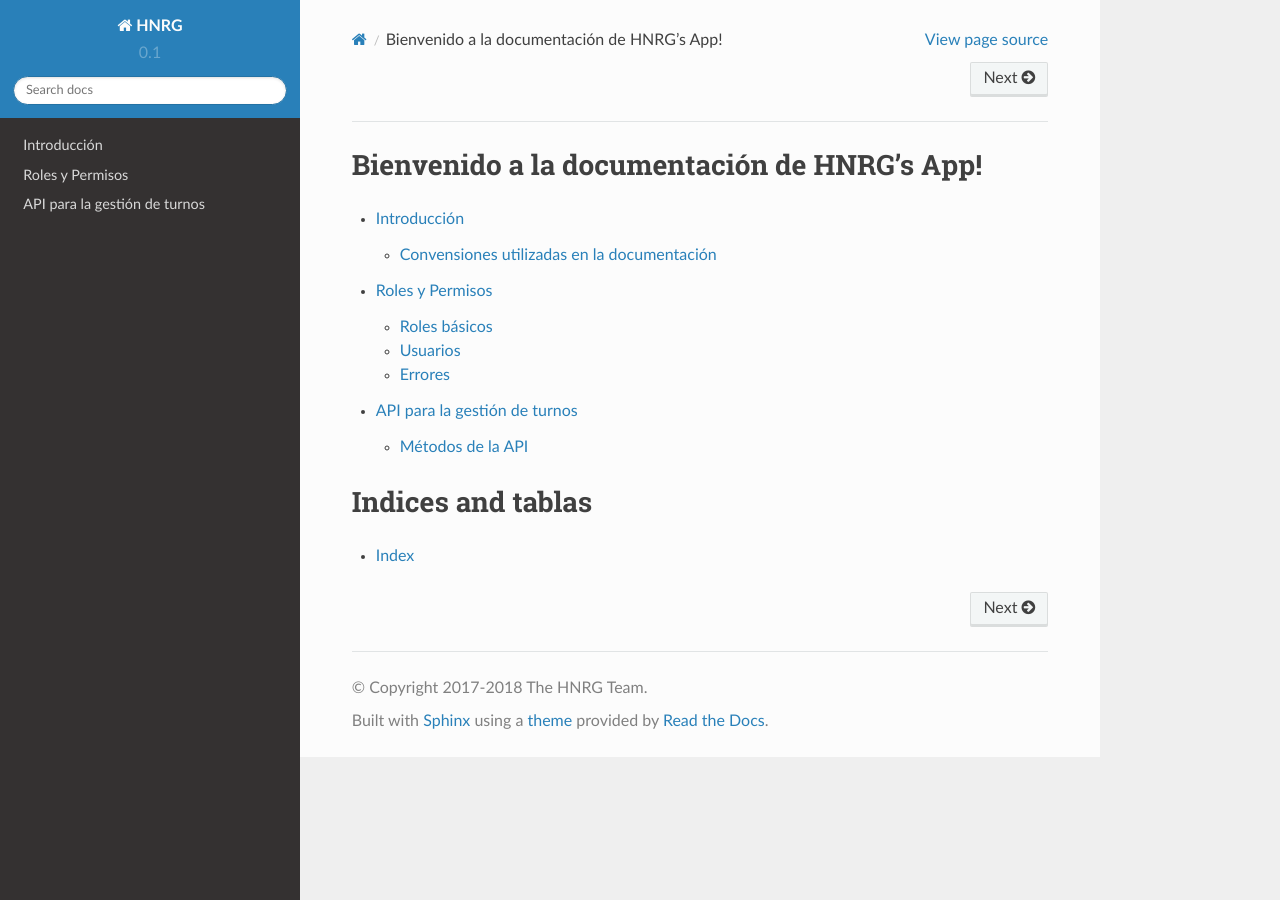
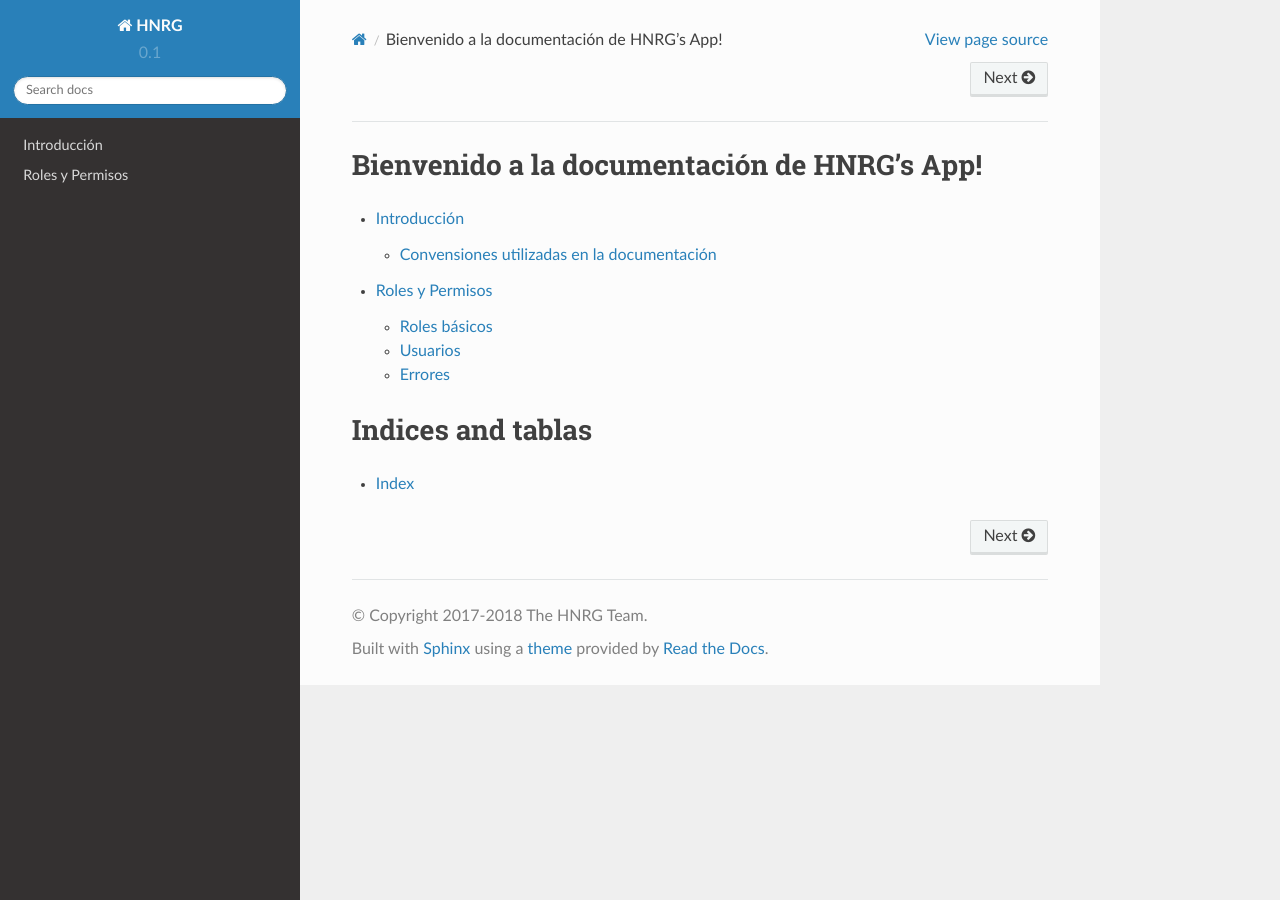
Before and after one commit to hnrg/docs, a Sphinx documentation site: the page built from docs/source/index.rst, in a window 1280 px wide. Built offline with Sphinx 7.4.7 and the Read the Docs theme 2.0.0, drawn with Linux system fonts in a browser that asks for light colours; formulas are drawn with MathJax 3; part of the change alters nothing that is shown.

Commit message:
Added docs

```diff
--- a/docs/source/index.rst
+++ b/docs/source/index.rst
@@ -11,7 +11,6 @@ Bienvenido a la documentación de HNRG's App!
 
    intro.rst
    roles.rst
-   turnos.rst
 
 Indices and tablas
 ==================
--- a/docs/source/turnos.rst
+++ /dev/null
@@ -1,144 +0,0 @@
-.. index:: API de turnos
-
-*****************************
-API para la gestión de turnos
-*****************************
-
-La app provee una interfaz para interactuar con el módulo de gestión
-de turnos del hospital.
-
-La API se encuentra en la URL :code:`grupo47.proyecto2017.linti.unlp.edu.ar/api/turnos`.
-
-.. index:: métodos API de turnos
-
-Métodos de la API
-=================
-
-A continuación se muestran los métodos disponibles en la API así como
-las consultas a ejecutar para probar el correcto funcionamiento de los
-mismos utilizando el comando :code:`curl` o :code:`wget`.
-
--   Obtener turnos para la fecha actual
-
-Permite obtener los turnos disponibles para la fecha actual.
-
-    GET /
-
-Respuesta correcta con turnos disponibles,
-
-    $ curl grupo74.proyecto2017.linti.unlp.edu.ar/api/turnos
-
-
-.. code-block::
-    HTTP/1.1 200 OK
-    {
-        "appointments": [
-            "10:00:00",
-            "13:30:00",
-            "14:00:00",
-            "15:30:00"
-        ]
-    }
-
--   Obtener turnos para la fecha dada
-
-Permite obtener los turnos disponibles para la fecha dada.
-
-    GET /:date
-
-Respuesta correcta con turnos disponibles,
-
-    $ curl grupo74.proyecto2017.linti.unlp.edu.ar/api/turnos/YYYY-MM-DD
-
-
-.. code-block::
-    HTTP/1.1 200 OK
-    {
-        "appointments": [
-            "10:00:00",
-            "13:30:00",
-            "14:00:00",
-            "15:30:00"
-        ]
-    }
-
-Respuesta erronea por fecha vencida,
-
-  $ curl grupo74.proyecto2017.linti.unlp.edu.ar/api/turnos/2017-MM-DD
-
-.. code-block::
-    HTTP/1.1 204 NO CONTENT
-
-Respuesta erronea por error genérico,
-
-  $ curl grupo74.proyecto2017.linti.unlp.edu.ar/api/turnos/una-frase
-
-.. code-block:: bash
-    HTTP/1.1 500 Internal Server Error
-
--   Reservar un turno
-
-Permite reservar un turno para una fecha y hora dada, para un nro de documento dado.
-
-    GET /turnos/:documentNumber/fecha/:date/hora/:time
-
-Donde:
-  - documentNumber: número de documento del paciente a atender.
-  - date: fecha del turno (se puede comprobar existencia en la ruta de :code:`turnos disponibles`)
-  - time: hora del turno (se puede comprobar existencia en la ruta de :code:`turnos disponibles`)
-
-Respuesta correcta con turno reservado,
-
-  $ curl grupo74.proyecto2017.linti.unlp.edu.ar/api/turnos/40000000/fecah/YYYY-MM-DD/hora/HH:mm
-
-.. code-block:: bash
-    HTTP/1.1 201 Created
-    {
-        "appointment": {
-            "documentNumber": 40000000,
-            "date": "DD MM YYYY HH:mm:ss TZ"
-        }
-    }
-
-Respuesta erronea por falta de parámetros, o fecha/hora inválida
-
-  $ curl grupo74.proyecto2017.linti.unlp.edu.ar/api/turnos/no-doc/fecah/una-frase/hora/
-
-.. code-block::
-    HTTP/1.1 400 BAD REQUEST
-
-Respuesta erronea por turno ya tomado
-
-  $ curl grupo74.proyecto2017.linti.unlp.edu.ar/api/turnos/40000000/fecah/YYYY-MM-DD/hora/HH:mm
-
-.. code-block::
-    HTTP/1.1 422 UNPROCESSABLE ENTITY
-
-
-Respuesta erronea por error genérico,
-
-  $ curl grupo74.proyecto2017.linti.unlp.edu.ar/api/turnos/una-frase
-
-.. code-block::
-    HTTP/1.1 500 Internal Server Error
-
-
--   Eliminar un turno dado un id
-
-Permite eliminar un turno dado su id
-
-    DELETE /turnos/:id
-
-Respuesta correcta con un turno eliminado,
-
-  $ curl -XDELETE grupo74.proyecto2017.linti.unlp.edu.ar/api/turnos/id
-
-.. code-block::
-    HTTP/1.1 200 OK
-
-Respuesta erronea por error genérico,
-
-  $ curl -XDELETE grupo74.proyecto2017.linti.unlp.edu.ar/api/turnos/id
-
-.. code-block::
-    HTTP/1.1 500 Internal Server Error
```
